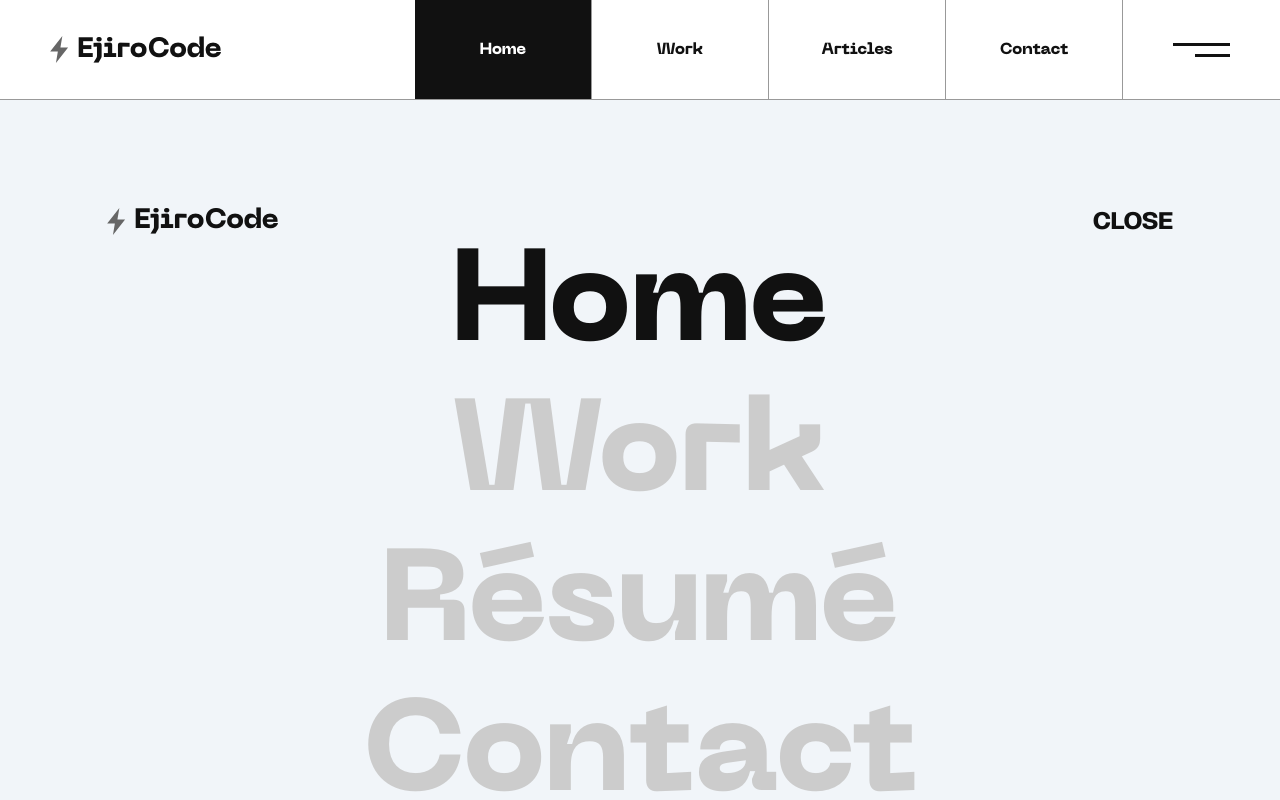
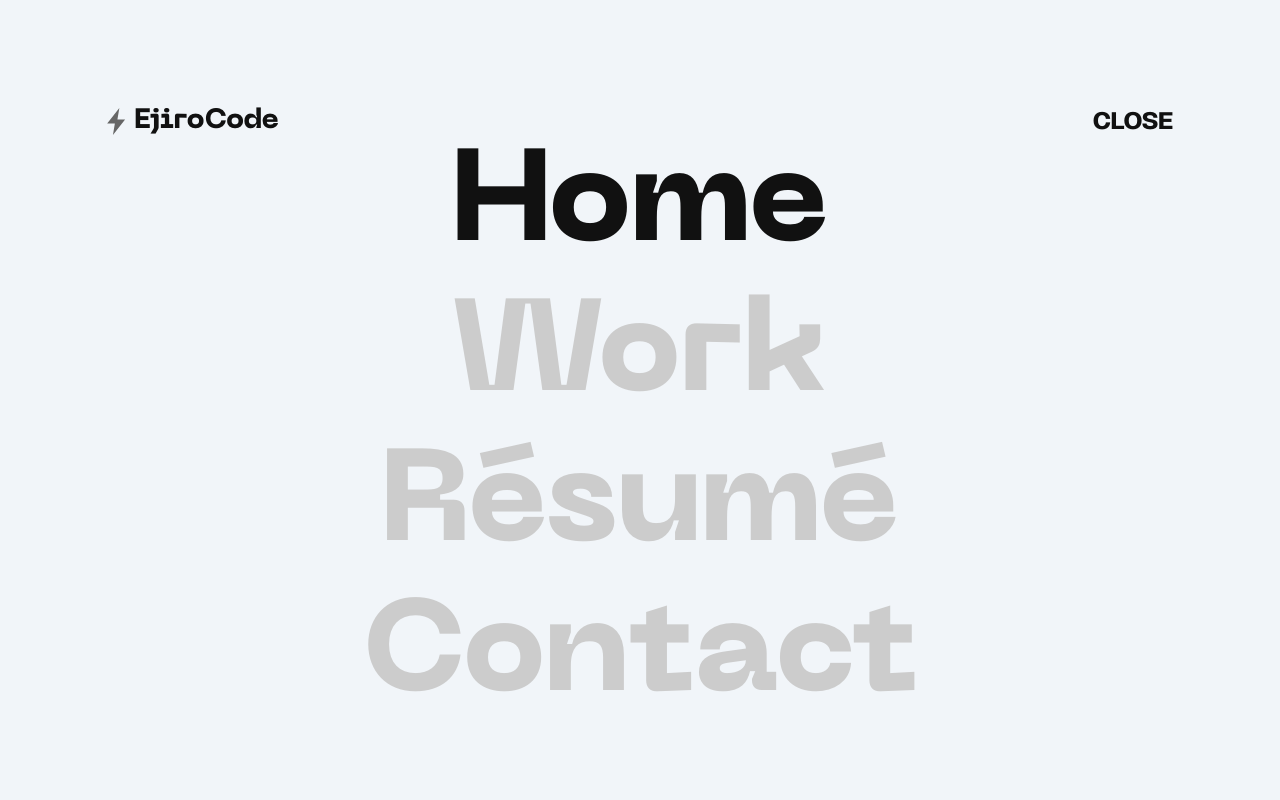
Before and after one commit to ejirocodes/portfolio-1, a Next.js app: page / in a window 1280 px wide. Both pictures are taken after a click on the button 1176 px from the left and 49 px from the top of the page. Shown: the top 800 px of the page. Built offline with nearby package versions, Linux system fonts and the light colour scheme.

Commit message:
open nav

```diff
--- a/components/navigation/NavMain.tsx
+++ b/components/navigation/NavMain.tsx
@@ -2,6 +2,7 @@ import Link from "next/link";
 import { useRouter } from "next/router";
 import { useEffect, useState } from "react";
 import Logo from "./Logo";
+import NavOpen from "./NavOpen";
 
 export const NavMain = () => {
   const navigations = [
@@ -25,6 +26,7 @@ export const NavMain = () => {
   const router = useRouter();
 
   const [navStyle, setNavStyle] = useState(false);
+  const [isNav, setIsNav] = useState(false);
 
   useEffect(() => {
     const onScroll = () => {
@@ -38,7 +40,13 @@ export const NavMain = () => {
     window.addEventListener("scroll", onScroll);
   }, [navStyle]);
 
+  const toggleNav = () => {
+    setIsNav(!isNav);
+  };
+
   return (
+    <>
+      {isNav && <NavOpen />}
       <nav
         className={`flex items-center w-full bg-[#ffffff] fixed transition-all ease-linear top-0 z-20 justify-between px-[50px] h-[100px] border-b border-b-gray3
 
@@ -71,11 +79,15 @@ export const NavMain = () => {
               ))}
             </ul>
           </div>
-        <button className="inline-flex items-end justify-center flex-col pl-[50px] ">
+          <button
+            className="inline-flex items-end justify-center flex-col pl-[50px] "
+            onClick={toggleNav}
+          >
             <span className="bg-dark w-[57px] mb-[8px] h-[3px] inline-flex"></span>
             <span className="bg-dark w-[35px] h-[3px] inline-flex"></span>
           </button>
         </div>
       </nav>
+    </>
   );
 };
--- a/components/navigation/NavOpen.tsx
+++ b/components/navigation/NavOpen.tsx
@@ -26,7 +26,7 @@ const NavOpen = () => {
   ];
 
   return (
-    <nav className="bg-slate-100 w-screen h-screen">
+    <nav className="bg-slate-100 w-screen h-screen fixed top-0 z-30">
       <section className="flex items-center justify-between px-[107px] pt-[100px]">
         <Logo url="" />
         <div>
@@ -43,9 +43,6 @@ const NavOpen = () => {
                     ${router.pathname === navigation.url && "!text-dark"}
                     `}
                 >
-                  {/* router.asPath === navigation.url
-                        ? "active-link "
-                        : "" */}
                   {navigation.title}
                 </a>
               </Link>
@@ -53,8 +50,8 @@ const NavOpen = () => {
           ))}
         </ul>
       </section>
-      <section className="mt-[]">
-        <ul className="flex items-center justify-center">
+      <section className="mt-[100px]">
+        <ul className="flex items-center justify-center border-t border-gray2 py-[66px]  ">
           {socials.map((social) => (
             <li key={social.title}>
               <a
--- a/pages/index.tsx
+++ b/pages/index.tsx
@@ -1,7 +1,6 @@
 import type { NextPage } from "next";
 import Head from "next/head";
 import Image from "next/image";
-import NavOpen from "../components/navigation/NavOpen";
 
 const Home: NextPage = () => {
   return (
@@ -13,7 +12,6 @@ const Home: NextPage = () => {
       </Head>
 
       <main>
-        <NavOpen />
         <h1 className="text-3xl font-bold underline">Hello world!</h1>
       </main>
     </div>
```
Lines whose indentation alone changed are shown as unchanged.
